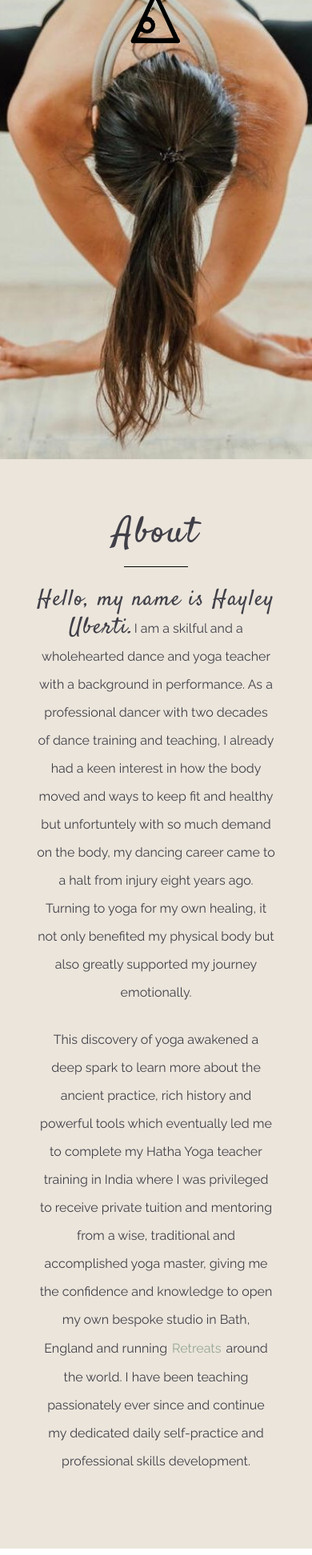
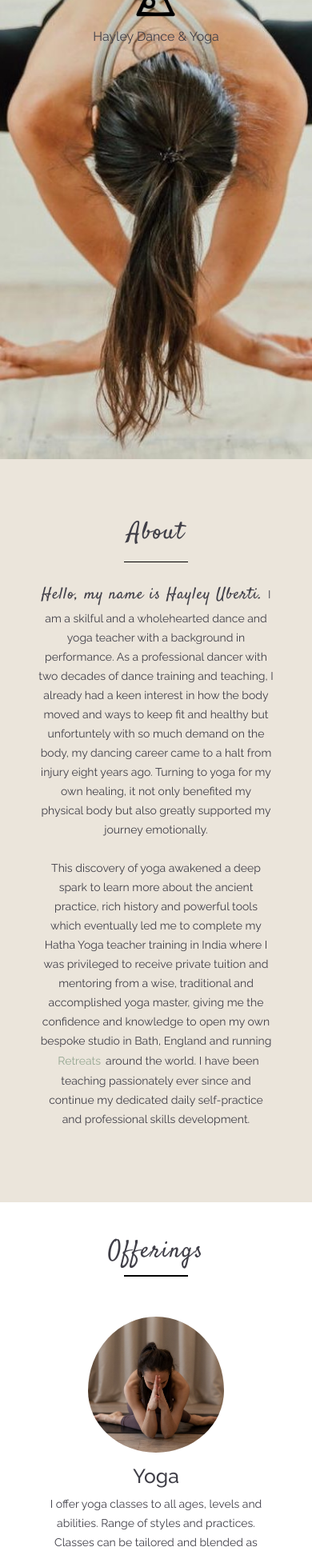
Before and after one commit to RachelUberti/hayelyDaY, a React (Create React App) app: page / in a window 390 px wide. Shown: the part 40-1984 px from the top of the page at 80% size. Built offline with nearby package versions, Linux system fonts and the light colour scheme; the HTML template or start-up script is replaced by a standard one.

Commit message:
media queries for homepage

```diff
--- a/package.json
+++ b/package.json
@@ -3,7 +3,6 @@
   "version": "0.1.0",
   "private": true,
   "dependencies": {
-    "@fortawesome/free-solid-svg-icons": "^5.15.4",
     "@testing-library/jest-dom": "^5.11.4",
     "@testing-library/react": "^11.1.0",
     "@testing-library/user-event": "^12.1.10",
--- a/src/Home.js
+++ b/src/Home.js
@@ -2,7 +2,7 @@ import React from "react";
 import { Link } from 'react-router-dom';
 import { SocialIcon } from 'react-social-icons';
 import { Helmet } from 'react-helmet';
-import { FontAwesomeIcon } from '@fortawesome/react-fontawesome'
+import * as FaIcons from "react-icons/fa";
 import logo from './images/logo.png';
 import logo2 from './images/logo2.png';
 import heroImage from './images/homepage/hero-image.JPG';
@@ -39,6 +39,7 @@ function Home() {
                 <a className="navbar__logo" href="/">
                   <img src={logo} alt="Hayley's Logo" />
                 </a>
+                <p className='navbar__logo-text'>Hayley Dance & Yoga</p>
               </div>
               <div>
                 <button className='navbar__button'>
@@ -75,7 +76,7 @@ function Home() {
                 <h1 className="about__heading">About</h1>
                 <hr className="about__line" />
                 <p className="about__para">
-                  <span className="about__paraHeading">Hello, my name is Hayley Uberti.</span>
+                  <span className="about__paraHeading">Hello, my name is Hayley Uberti. </span>
                   I am a skilful and a wholehearted dance and yoga teacher with a
                   background in performance. As a professional dancer with two
                   decades of dance training and teaching, I already had a keen
@@ -142,13 +143,13 @@ function Home() {
               </p>
               <p className="offerings__grid-para">Private 1:1 Sessions</p>
               <p className="offerings__grid-para">Private Groups</p>
-              <a href="dance.html"><button className="offerings__grid-button">Find out more</button></a>
+              <a href="dance.html"><button id="offerings-second-button" className="offerings__grid-button">Find out more</button></a>
             </div>
           </div>
           <div id="enquiry" className="offerings__message">
             <a href="contact.html"><button className="offerings__message-button">
               Click here to submit an enquiry or connect below
-              <FontAwesomeIcon icon={["fas", "fa-feather-alt"]} />
+              <FaIcons.FaFeatherAlt />
             </button></a>
           </div>
         </div>
@@ -163,7 +164,7 @@ function Home() {
               <div className="footer__text">
                 <div className="footer__logo" >
                   <a href="/">
-                    <img src={logo2} alt="Hayley's Logo" />
+                    <img className="footer__logo-image" src={logo2} alt="Hayley's Logo" />
                   </a>
                 </div>
                 <h1 className="footer__heading">Connect</h1>
@@ -172,11 +173,11 @@ function Home() {
                 </div>
                 <p className="footer__hours">Hayley Dance and Yoga</p>
                 <div className="footer__socials">
-                  <SocialIcon className="footer__socials-button" url="https://www.facebook.com/threecrownshotel" network="facebook" bgColor="#403F48" fgColor="#ebe5db" color="currentColor" style={{ height: 65, width: 65 }} />
-                  <SocialIcon className="footer__socials-button" url="https://www.instagram.com/threecrownshotel/?hl=en" network="instagram" bgColor="#403F48" fgColor="#ebe5db" style={{ height: 65, width: 65 }} />
-                  <SocialIcon className="footer__socials-button" url="https://www.facebook.com/threecrownshotel" network="facebook" bgColor="#403F48" fgColor="#ebe5db" color="currentColor" style={{ height: 65, width: 65 }} />
+                  <SocialIcon className="footer__socials-button" url="https://www.facebook.com/profile.php?id=100012157428974" network="facebook" bgColor="#403F48" fgColor="#ebe5db" color="currentColor" style={{ height: 65, width: 65 }} />
+                  <SocialIcon className="footer__socials-button" url="https://www.instagram.com/threecrownshotel/?hl=en" network="linkedin" bgColor="#403F48" fgColor="#ebe5db" style={{ height: 65, width: 65 }} />
+                  <SocialIcon className="footer__socials-button" url="https://www.instagram.com/hayleydanceandyoga/?hl=en" network="instagram" bgColor="#403F48" fgColor="#ebe5db" color="currentColor" style={{ height: 65, width: 65 }} />
                 </div>
-                <p className="footer__credit">Design and engineering by <a href="https://www.linkedin.com/in/racheluberti/">Rachel Uberti</a>
+                <p className="footer__credit">Website design and engineering by <a href="https://www.linkedin.com/in/racheluberti/">Rachel Uberti</a>
                 </p>
               </div>
             </div>
--- a/src/scss/components/_about.scss
+++ b/src/scss/components/_about.scss
@@ -15,7 +15,7 @@
     margin: 60px 0px;
 
     @media screen and (max-width: 560px) {
-      max-width: 90%;
+      max-width: 89%;
       padding: 1em;
     }
   }
@@ -23,6 +23,11 @@
   &__heading {
     @include font-satisfy-heading;
     margin-bottom: 24px;
+
+    @media screen and (max-width: 560px) {
+      font-size: 30px;
+      margin-bottom: 18px;
+    }
   }
 
   &__line {
@@ -36,13 +41,19 @@
     @include font-raleway;
     margin-top: 24px;
 
-    @media screen and (max-width: 450px) {
-      font-size: 16px;
+    @media screen and (max-width: 560px) {
+      font-size: 14px;
+      line-height: 24px;
+
     }
   }
 
   &__paraHeading {
     @include font-satisfy-text;
+
+    @media screen and (max-width: 560px) {
+      font-size: 20px;
+    }
   }
 
   &__retreats {
--- a/src/scss/components/_footer.scss
+++ b/src/scss/components/_footer.scss
@@ -10,19 +10,34 @@
   justify-content: center;
 
   &__logo {
-    padding-top: 80px;
+    padding-top: 60px;
     padding-bottom: 24px;
     display: flex;
     justify-content: center;
+
+    @media only screen and (max-width: 450px) {
+      height: 80%;
+      padding-bottom: 14px;
+    }
   }
 
   &__heading {
     @include font-satisfy-heading;
     color: $beige;
     margin-bottom: 24px;
+
+    @media screen and (max-width: 450px) {
+      font-size: 30px;
+      margin-bottom: 14px;
+    }
   }
+
   &__line-div {
     margin-bottom: 24px;
+
+    @media screen and (max-width: 450px) {
+      margin-bottom: 14px;
+    }
   }
 
   &__line {
@@ -53,27 +68,33 @@
   &__socials-button {
     border: 1px solid $beige;
     border-radius: 50%;
-    margin: 20px;
+    margin: 22px;
+
+    @media screen and (max-width: 450px) {
+      margin: 12px;
+
+
+    }
   }
 
    &__credit {
     @include font-raleway;
     font-size: 14px;
-    color:$olive;
-    padding-top: 60px;
+    color: rgb(186, 103, 31);
+    padding-top: 20px;
 
     @media screen and (max-width: 450px) {
       font-size: 9px;
     }
     @media screen and (max-width: 1024px) {
-      margin-top: 50px;
+      margin-top: 20px;
     }
   }
 
   a:link,
   a:visited {
     text-decoration: none;
-    color: $olive;
+    color: rgb(186, 103, 31);
   }
 
   a:hover,
--- a/src/scss/components/_navbar.scss
+++ b/src/scss/components/_navbar.scss
@@ -40,6 +40,21 @@
     }
   }
 
+  &__logo {
+    display: flex;
+    justify-content: center;
+
+    @media only screen and (max-width: 450px) {
+        height: 55%;
+    }
+  }
+
+  &__logo-text {
+    @include font-raleway;
+    font-size: 16px;
+    margin: 0px;
+  }
+
   &__button {
     @include font-raleway;
     font-size: 30px;
--- a/src/scss/components/_offerings.scss
+++ b/src/scss/components/_offerings.scss
@@ -10,7 +10,7 @@
         margin-top: 70px;
 
         @media only screen and (max-width: 450px) {
-            font-size: 40px;
+            font-size: 30px;
             margin-top: 40px;
         }
     }
@@ -56,7 +56,10 @@
         padding: 15px 0px;
 
         @media only screen and (max-width: 450px) {
-            font-size: 15px;
+            font-size: 14px;
+            line-height: 24px;
+            padding: 0px;
+
         }
     }
 
@@ -84,6 +87,11 @@
         background: $beige;
         margin-bottom: 50px;
 
+        @media only screen and (max-width: 450px) {
+            margin-bottom: 50px;
+
+        }
+
     }
 
     &__message-button {
@@ -92,5 +100,16 @@
         border: none;
         background: none;
         padding: 12px;
+
+        @media only screen and (max-width: 450px) {
+            padding: 0px;
+            font-size: 14px;
+        }
     }
 }
+
+#offerings-second-button {
+    @media only screen and (max-width: 450px) {
+        margin-bottom: 0px;
+    }
+}
```
Also changed, not shown: 1 other file (tests, documents, lock files or other folders).
